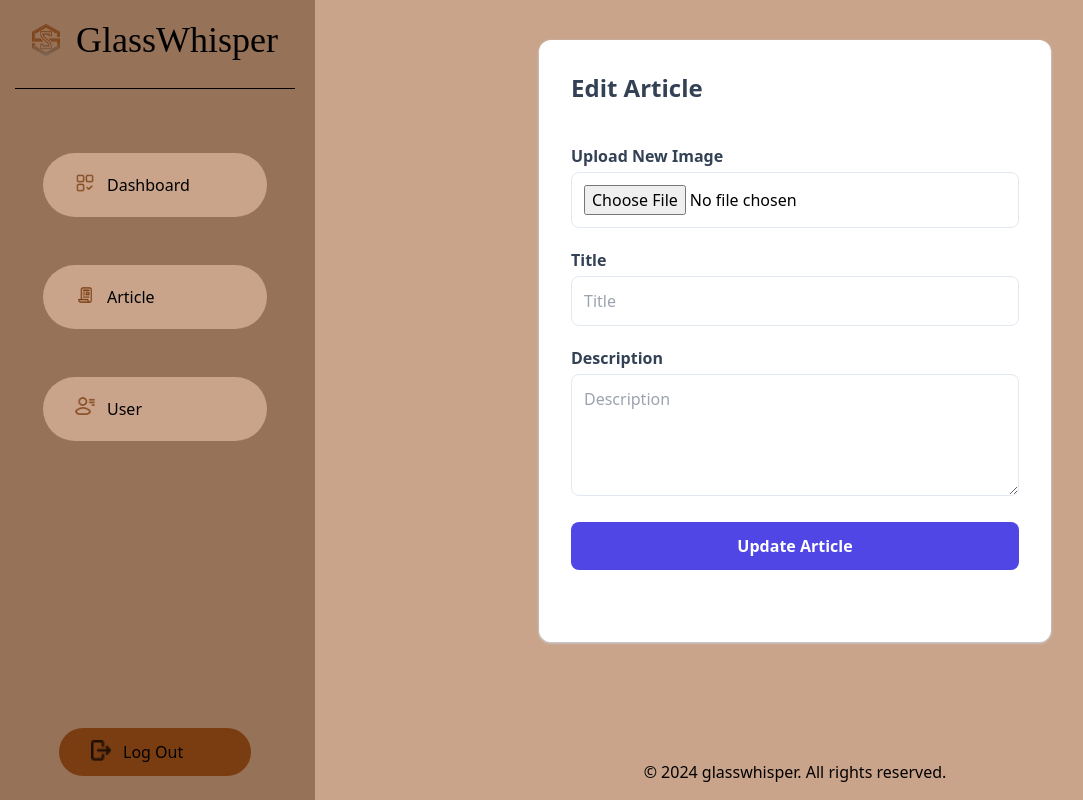
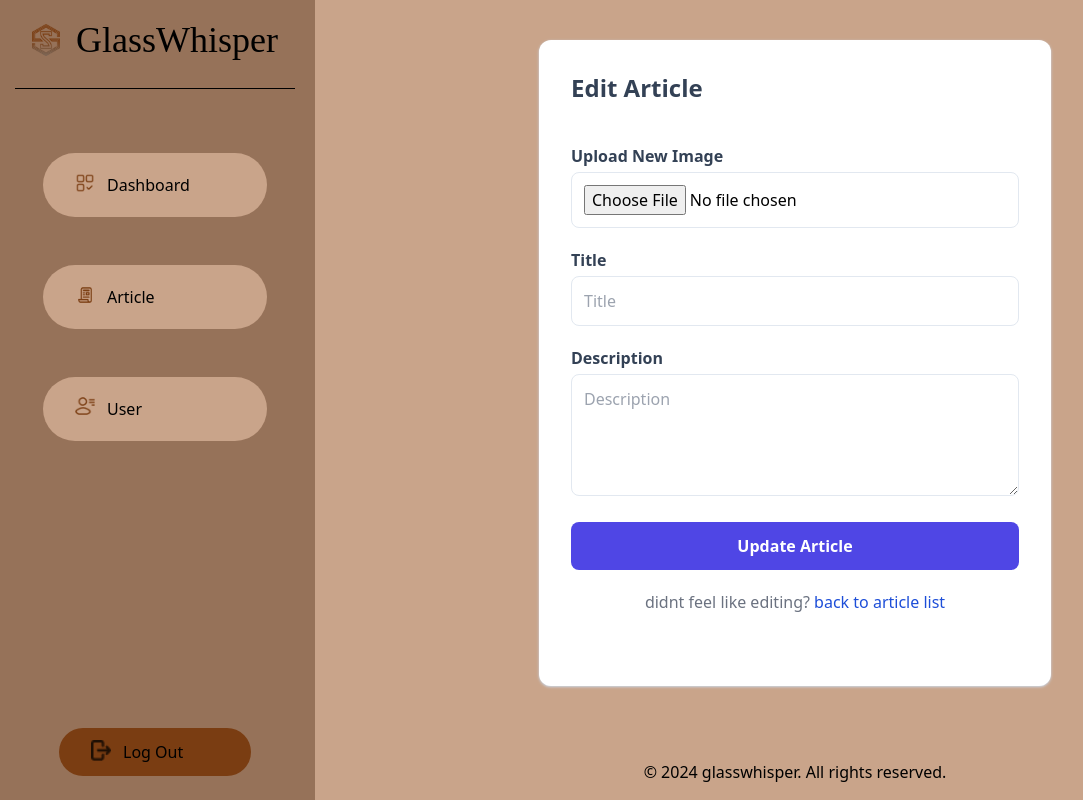
Before and after one commit to GlassWhisper/Cms-glasswhisper, a React (Vite) app: page /article/edit/1 in a window 1280 px wide. Shown: the whole page, without its empty margins (5-1088 px from the left). Built offline with nearby package versions, Linux system fonts and the light colour scheme; no server answers; sample sign-in values are in the browser's storage; a web font is replaced by a local one.

Commit message:
[zulfan]-[ADD button back in editArticle & addArticle]

```diff
--- a/src/pages/Article/AddArticle.jsx
+++ b/src/pages/Article/AddArticle.jsx
@@ -1,6 +1,6 @@
-import React, { useState } from "react";
+import { useState } from "react";
 import axios from "axios";
-import { useNavigate } from "react-router-dom";
+import {Link, useNavigate} from "react-router-dom";
 
 const AddArticle = () => {
   const [image, setImage] = useState(null); // File gambar
@@ -94,6 +94,17 @@ const AddArticle = () => {
               <div className="w-6 h-6 border-4 border-indigo-500 border-dashed rounded-full animate-spin"></div>
             </div>
           )}
+
+          <div className="pt-5">
+            <p className="text-black leading-6 text-center font-medium text-gray-500">
+              not so add? <n/>
+              <Link
+                  to="/article"
+                  className="text-blue-700">
+                back
+              </Link>
+            </p>
+          </div>
         </div>
       </form>
     </div>
--- a/src/pages/Article/EditArticle.jsx
+++ b/src/pages/Article/EditArticle.jsx
@@ -1,6 +1,6 @@
 import React, { useEffect, useState } from "react";
 import axios from "axios";
-import { useParams, useNavigate } from "react-router-dom";
+import {useParams, useNavigate, Link} from "react-router-dom";
 
 const EditArticle = () => {
   const [formData, setFormData] = useState({
@@ -146,6 +146,17 @@ const EditArticle = () => {
           >
             {isLoading ? "Updating..." : "Update Article"}
           </button>
+
+          <div className="pt-5">
+            <p className="text-black leading-6 text-center font-medium text-gray-500">
+              didnt feel like editing? <n/>
+              <Link
+                  to="/article"
+                  className="text-blue-700">
+                back to article list
+              </Link>
+            </p>
+          </div>
         </div>
       </form>
     </div>
```
Lines whose indentation alone changed are shown as unchanged.
